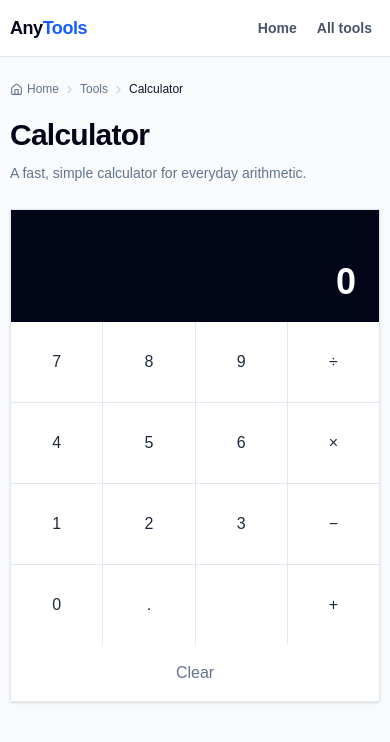
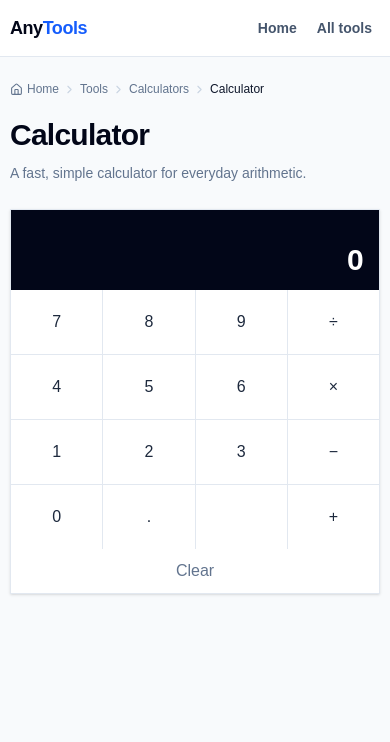
Before and after one commit to farukislamyt/any-tools, a Next.js app: page /tools/calculator in a window 390 px wide. Shown: the top 742 px of the page. Built offline with nearby package versions, Linux system fonts and the light colour scheme.

Commit message:
ui: compact responsive calculator layout

```diff
--- a/app/tools/calculator/page.tsx
+++ b/app/tools/calculator/page.tsx
@@ -22,13 +22,13 @@ export default function CalculatorPage() {
     if (fresh) { setDisplay(key === "." ? "0." : key); setFresh(false); } else if (key === "." && display.includes(".")) return; else setDisplay(display === "0" && key !== "." ? key : display + key);
   }
 
-  return <ToolShell title="Calculator" description="A fast, simple calculator for everyday arithmetic.">
-    <div className="mx-auto max-w-md overflow-hidden rounded-3xl border border-slate-200 bg-white shadow-sm">
-      <div className="flex h-28 items-end justify-end bg-slate-950 px-6 py-5 text-4xl font-semibold tracking-tight text-white"><span className="max-w-full overflow-hidden text-ellipsis">{display}</span></div>
+  return <ToolShell title="Calculator" description="A fast, simple calculator for everyday arithmetic." category="Calculators">
+    <div className="mx-auto max-w-md overflow-hidden border border-slate-200 bg-white shadow-sm">
+      <div className="flex h-20 items-end justify-end bg-slate-950 px-4 py-3 text-3xl font-semibold tracking-tight text-white sm:h-24 sm:px-5 sm:text-4xl"><span className="max-w-full overflow-hidden text-ellipsis">{display}</span></div>
       <div className="grid grid-cols-4 gap-px bg-slate-200">
-        {keys.map((key) => <button key={key} onClick={() => press(key)} className={`h-20 bg-white text-xl font-semibold text-slate-800 transition hover:bg-slate-50 active:bg-slate-100 ${key === "=" ? "bg-blue-600 text-white hover:bg-blue-600" : ""}`}>{key}</button>)}
+        {keys.map((key) => <button key={key} onClick={() => press(key)} className={`h-16 bg-white text-lg font-semibold text-slate-800 transition hover:bg-slate-50 active:bg-slate-100 sm:h-18 ${key === "=" ? "bg-blue-600 text-white hover:bg-blue-600" : ""}`}>{key}</button>)}
       </div>
-      <button onClick={() => { setDisplay("0"); setStored(null); setOperator(null); setFresh(true); }} className="h-14 w-full bg-white text-sm font-semibold text-slate-500 hover:bg-slate-50">Clear</button>
+      <button onClick={() => { setDisplay("0"); setStored(null); setOperator(null); setFresh(true); }} className="h-11 w-full bg-white text-sm font-semibold text-slate-500 hover:bg-slate-50">Clear</button>
     </div>
   </ToolShell>;
 }
```
